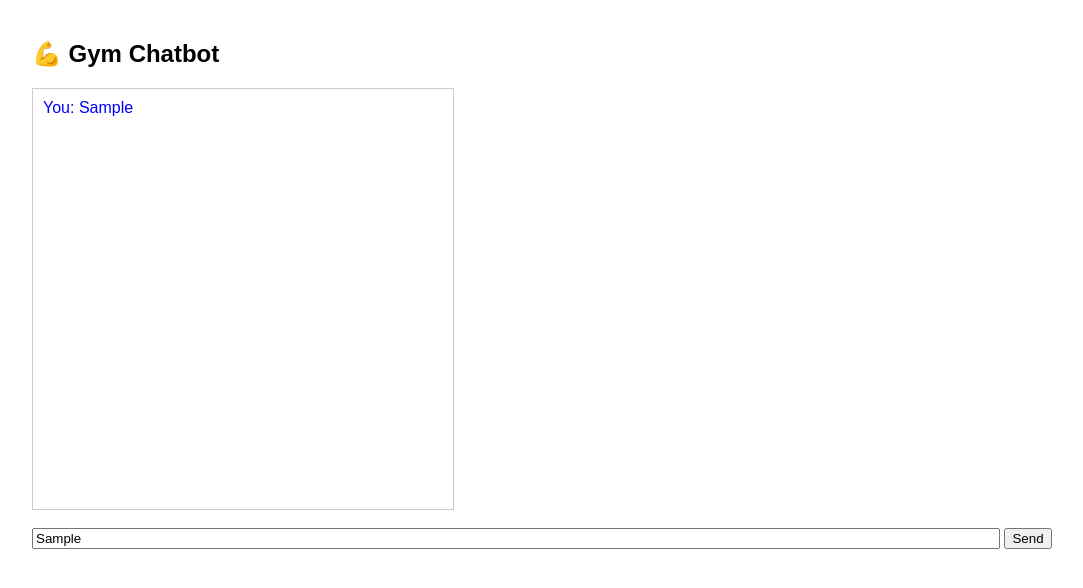
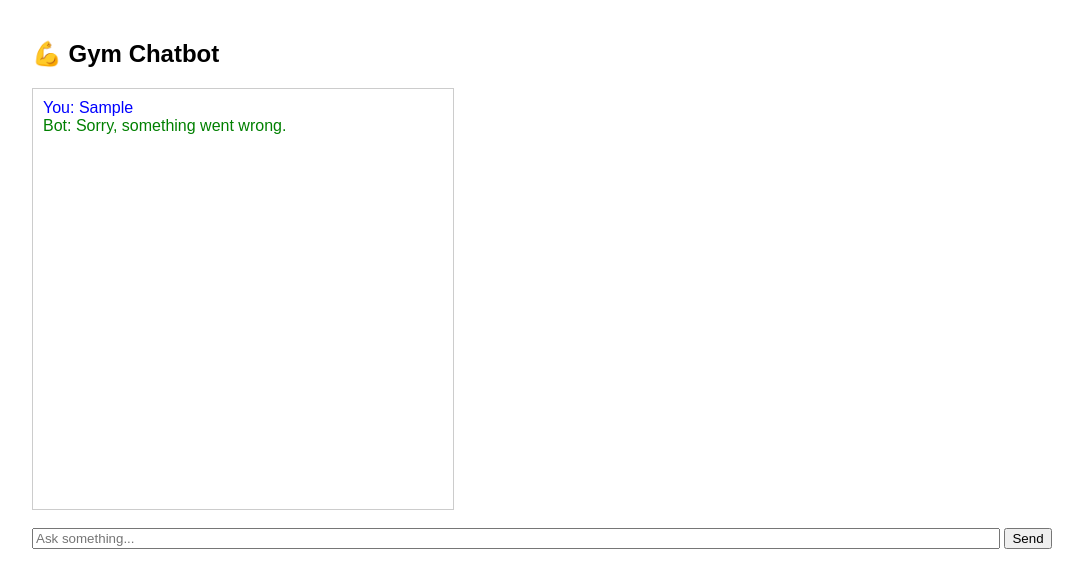
Before and after one commit to prashannaChand/GuffGaaf, a plain HTML site: page index.html in a window 1280 px wide. Both pictures are taken after typing "Sample" into the empty fields and a click on the button "Send". Shown: the whole page, without its empty margins (8-1091 px from the left). Drawn offline with Linux system fonts and the light colour scheme; no server answers.

Commit message:
Update index.html

```diff
--- a/index.html
+++ b/index.html
@@ -19,17 +19,32 @@
     <script>
         async function sendMessage() {
             const userText = document.getElementById('userInput').value;
+            if (!userText.trim()) return;  // Prevent empty input
+
             document.getElementById('chatbox').innerHTML += `<div class="user">You: ${userText}</div>`;
 
-            const response = await fetch("http://127.0.0.1:8000/chat", {
+            const backendUrl = window.location.origin;
+
+            try {
+                const response = await fetch(`${backendUrl}/chat`, {
                     method: "POST",
                     headers: { "Content-Type": "application/json" },
                     body: JSON.stringify({ message: userText })
                 });
 
+                if (!response.ok) {
+                    throw new Error(`Server error: ${response.statusText}`);
+                }
+
                 const data = await response.json();
                 document.getElementById('chatbox').innerHTML += `<div class="bot">Bot: ${data.response}</div>`;
+            } catch (error) {
+                document.getElementById('chatbox').innerHTML += `<div class="bot">Bot: Sorry, something went wrong.</div>`;
+                console.error(error);
+            }
+
             document.getElementById('userInput').value = "";
+            document.getElementById('chatbox').scrollTop = document.getElementById('chatbox').scrollHeight;
         }
     </script>
 </body>
```
Lines whose indentation alone changed are shown as unchanged.
